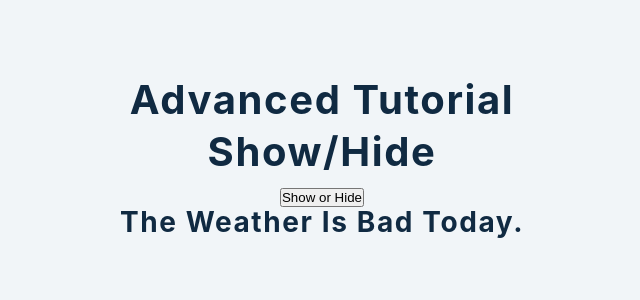
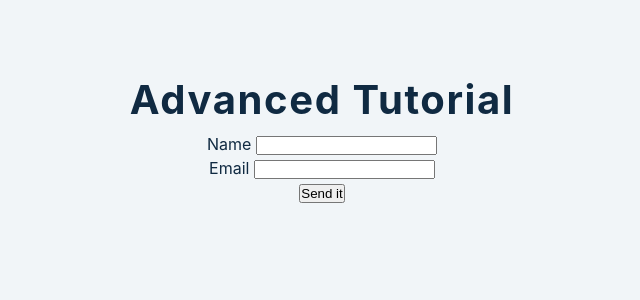
Before and after one commit to nihat-js/tutorial-2022-react, a React (Create React App) app: page / in a window 1280 px wide. Shown: the top 300 px of the page, without its empty margins (318-958 px from the left). Built offline with nearby package versions, Linux system fonts and the light colour scheme.

Commit message:
Controlled Input

```diff
--- a/src/App.js
+++ b/src/App.js
@@ -1,12 +1,11 @@
 import React from 'react'
-import ShowHide from './tutorial/3-conditional-rendering/setup/3-show-hide'
-
+import ControlledInputs from './tutorial/4-forms/setup/1-controlled-inputs'
 
 function App() {
   return (
     <div className='container'>
       <h2>Advanced Tutorial</h2>
-      <ShowHide> </ShowHide>
+      <ControlledInputs> </ControlledInputs>
     </div>
   )
 }
--- a/src/tutorial/4-forms/setup/1-controlled-inputs.js
+++ b/src/tutorial/4-forms/setup/1-controlled-inputs.js
@@ -6,7 +6,32 @@ import React, { useState } from 'react';
 // value, onChange
 
 const ControlledInputs = () => {
-  return <h1>controlled inputs</h1>;
+
+  const [name, setName] = useState('')
+  const [email, setEmail] = useState('')
+
+  const formHandler = (e) => {
+    e.preventDefault();
+    console.log(name, )
+  }
+
+  return (
+    <>
+      <form onSubmit={(e) => { formHandler(e) }}>
+        <div className='form-group'>
+          <label htmlFor=''> Name </label>
+          <input type='text' value={name} onChange={(e) => { setName(e.target.value) }} ></input>
+        </div>
+        <div className='form-group'>
+          <label htmlFor=''> Email </label>
+          <input type='text' value={email} onChange={(e) => { setEmail(e.target.value) }} ></input>
+        </div>
+        <div className='form-group'>
+          <button type='submit'>  Send it   </button>
+        </div>
+      </form>
+    </>
+  )
 };
 
 export default ControlledInputs;
```
